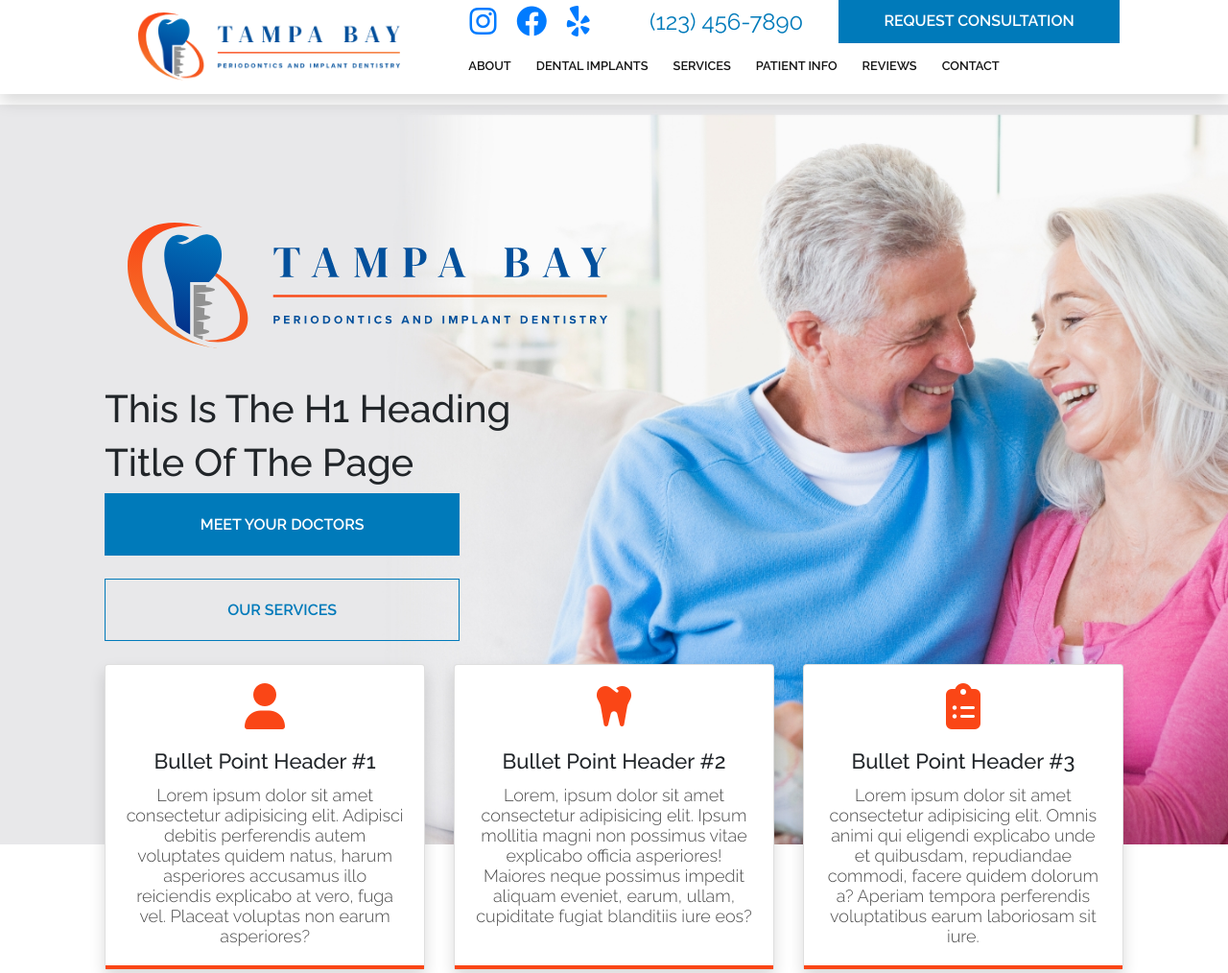
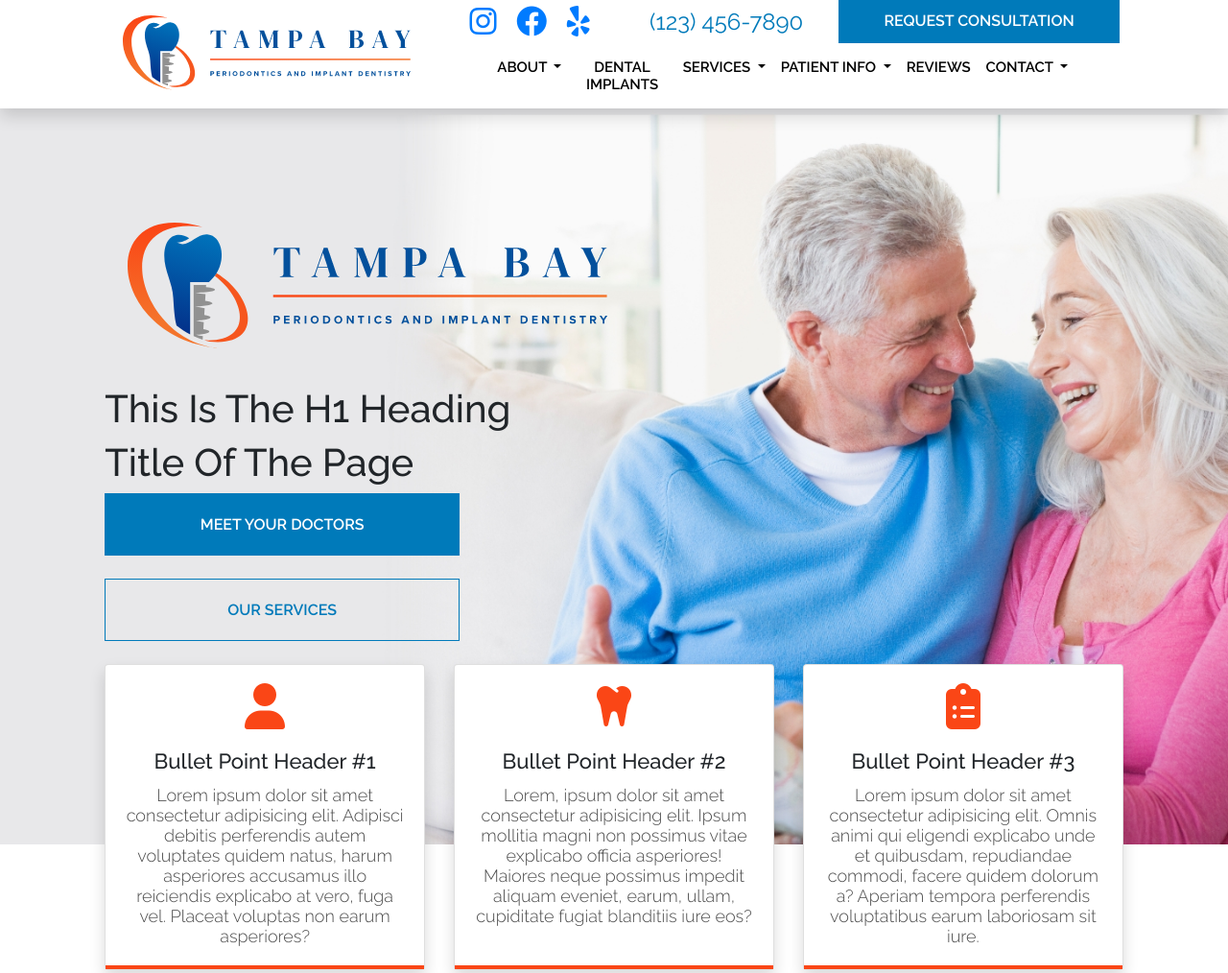
Before and after one commit to samlucchese/Interview-project, a plain HTML site: page index.html in a window 1280 px wide. Shown: the top 1014 px of the page at 96% size. Drawn offline with nearby package versions, Linux system fonts and the light colour scheme.

Commit message:
edited nav bar

```diff
--- a/index.html
+++ b/index.html
@@ -21,8 +21,11 @@
 
     <link rel="stylesheet" href="https://unpkg.com/swiper/swiper-bundle.min.css">
 
+
+
+
     <script src="https://unpkg.com/swiper/swiper-bundle.min.js"></script>
-
+    <!--
     <script src="https://code.jquery.com/jquery-3.4.1.slim.min.js"
         integrity="sha384-J6qa4849blE2+poT4WnyKhv5vZF5SrPo0iEjwBvKU7imGFAV0wwj1yYfoRSJoZ+n"
         crossorigin="anonymous"></script>
@@ -31,7 +34,7 @@
         crossorigin="anonymous"></script>
     <script src="https://maxcdn.bootstrapcdn.com/bootstrap/3.3.7/js/bootstrap.min.js"
         integrity="sha384-Tc5IQib027qvyjSMfHjOMaLkfuWVxZxUPnCJA7l2mCWNIpG9mGCD8wGNIcPD7Txa"
-        crossorigin="anonymous"></script>
+        crossorigin="anonymous"></script> -->
 
 
 
@@ -64,11 +67,10 @@
 
                 <div class="row">
 
-                    <div class="col-sm-4">
-                        <nav class="navbar navbar-expand-lg bg-white">
-                            <a href="index.html" class="navbar-brand"><img src="/img/Site-logo.png" alt=""
-                                    class="float-left img-fluid"></a>
-                        </nav>
+                    <div class="col-sm-4 ">
+
+                        <a href="index.html" class="navbar-brand"></a>
+
                     </div>
 
 
@@ -94,9 +96,81 @@
                         </div>
 
                         <div class="row">
+                            <div class="col-sm-12">
+                                <nav class="navbar navbar-expand-sm navbar-light mynav">
+                                    <div class="container-fluid">
+                                        <button class="navbar-toggler" type="button" data-bs-toggle="collapse"
+                                            data-bs-target="#navbarSupportedContent"
+                                            aria-controls="navbarSupportedContent" aria-expanded="false"
+                                            aria-label="Toggle navigation">
+                                            <span class="navbar-toggler-icon"></span>
+                                        </button>
+                                        <div class="collapse navbar-collapse" id="navbarSupportedContent">
+                                            <ul class="navbar-nav ">
+                                                <li class="nav-item dropdown">
+                                                    <a class="nav-link dropdown-toggle" style="color: black;" href="#"
+                                                        id="navbarDropdown" role="button" data-bs-toggle="dropdown"
+                                                        aria-expanded="false">
+                                                        About
+                                                    </a>
+                                                    <ul class="dropdown-menu" aria-labelledby="navbarDropdown">
+                                                        <li><a class="dropdown-item" href="#">About us</a></li>
+                                                        <li><a class="dropdown-item" href="#">More Info</a></li>
+                                                    </ul>
+                                                </li>
+                                                <li class="nav-item">
+                                                    <a class="nav-link" style="color: black;" href="#">Dental
+                                                        Implants</a>
+                                                </li>
+                                                <li class="nav-item dropdown">
+                                                    <a class="nav-link dropdown-toggle" style="color: black;" href="#"
+                                                        id="navbarDropdown" role="button" data-bs-toggle="dropdown"
+                                                        aria-expanded="false">
+                                                        Services
+                                                    </a>
+                                                    <ul class="dropdown-menu" aria-labelledby="navbarDropdown">
+                                                        <li><a class="dropdown-item" href="#">Products Offered</a></li>
+                                                        <li><a class="dropdown-item" href="#">Services Provided</a></li>
+                                                    </ul>
+                                                </li>
+                                                <li class="nav-item dropdown">
+                                                    <a class="nav-link dropdown-toggle" style="color: black;" href="#"
+                                                        id="navbarDropdown" role="button" data-bs-toggle="dropdown"
+                                                        aria-expanded="false">
+                                                        Patient Info
+                                                    </a>
+                                                    <ul class="dropdown-menu" aria-labelledby="navbarDropdown">
+                                                        <li><a class="dropdown-item" href="#">View Patient Info</a></li>
+                                                        <li><a class="dropdown-item" href="#">Our Work</a></li>
+                                                    </ul>
+                                                </li>
+                                                <li class="nav-item">
+                                                    <a class="nav-link" href="#" style="color: black;">Reviews</a>
+                                                </li>
+
+                                                <li class="nav-item dropdown">
+                                                    <a class="nav-link dropdown-toggle" style="color: black;" href="#"
+                                                        id="navbarDropdown" role="button" data-bs-toggle="dropdown"
+                                                        aria-expanded="false">
+                                                        Contact
+                                                    </a>
+                                                    <ul class="dropdown-menu" aria-labelledby="navbarDropdown">
+                                                        <li><a class="dropdown-item" href="#">Call Us</a></li>
+                                                        <li><a class="dropdown-item" href="#">Email Us</a></li>
+                                                    </ul>
+                                                </li>
+                                            </ul>
+                                        </div>
+                                    </div>
 
 
 
+
+
+                                </nav>
+                            </div>
+
+                            <!--
                             <nav class=" navbar navbar-expand-sm">
                                 <button class=" navbar-toggler" type="button" data-toggle="collapse" data-target="#1"
                                     aria-controls="1" aria-expanded="false" aria-label="Toggle navigation">
@@ -130,15 +204,15 @@
 
                                 </div>
                             </nav>
+                        </div> -->
+
                         </div>
-
-                    </div>
 
 
 
+                    </div>
                 </div>
             </div>
-        </div>
 
 
 
@@ -962,7 +1036,7 @@
     <!-- END OF BACKGROUND WRAPPER  -->
 
 
-    </div>
+
 
 
 
@@ -975,6 +1049,12 @@
 
 
     <script src="/js/main.js"></script>
+    <script src="https://cdn.jsdelivr.net/npm/@popperjs/core@2.9.2/dist/umd/popper.min.js"
+        integrity="sha384-IQsoLXl5PILFhosVNubq5LC7Qb9DXgDA9i+tQ8Zj3iwWAwPtgFTxbJ8NT4GN1R8p"
+        crossorigin="anonymous"></script>
+    <script src="https://cdn.jsdelivr.net/npm/bootstrap@5.0.2/dist/js/bootstrap.min.js"
+        integrity="sha384-cVKIPhGWiC2Al4u+LWgxfKTRIcfu0JTxR+EQDz/bgldoEyl4H0zUF0QKbrJ0EcQF"
+        crossorigin="anonymous"></script>
     <!-- BOOTSTRAP FRAMEWORK
         <script src="https://cdn.jsdelivr.net/npm/bootstrap@5.1.3/dist/js/bootstrap.bundle.min.js"
             integrity="sha384-ka7Sk0Gln4gmtz2MlQnikT1wXgYsOg+OMhuP+IlRH9sENBO0LRn5q+8nbTov4+1p"
--- a/style.scss
+++ b/style.scss
@@ -14,7 +14,7 @@ body {
 }
 
 
-
+$nav-brand: url('/img/Site-logo.png');
 $header-img: url('/img/hero-banner-desktop-size.jpg');
 $reviews-image: url('/img/reviews-section-bg.jpg');
 $add-procedures: url('/img/additional-procedure-bg-1.jpg');
@@ -336,36 +336,31 @@ $bold: 700;
     color: $black;
     display: inline;
     font-weight: $semi;
+    text-align: center;
+
+    .nav-item {
+        .nav-link {
+            text-transform: uppercase;
+        }
+    }
 
     a {}
 
     li {
 
-        margin-right: 10px;
+        margin-right: 0vw;
         list-style-type: none;
         color: $black;
 
 
     }
-
-    .nav-item {
-        color: $black;
-        float: left;
-        color: white;
-        text-decoration: none;
-        font-size: 1vw;
-        min-width: auto;
-        /* Four equal-width links. If you have two links, use 50%, and 33.33% for three links, etc.. */
-        text-align: center;
-    }
+}
 
 
-}
-
-.mynav .navbar-nav .nav-link {
-    color: $black;
-    font-weight: 600
-}
+// .mynav .navbar-nav .nav-link {
+//     color: $black;
+//     font-weight: 600
+// }
 
 
 
@@ -387,8 +382,23 @@ $bold: 700;
 }
 
 .navbar-brand {
-    width: auto;
+    background-image: $nav-brand;
+    margin-top: 5%;
+    width: 300px;
+    height: 79px;
+    background-size: cover;
+    background-position: center center;
+    background-repeat: no-repeat;
+
 }
+
+
+
+
+
+
+
+
 
 .orange {
     color: $secondary;
```
Also changed, not shown: css/style.css, 1 other file.
